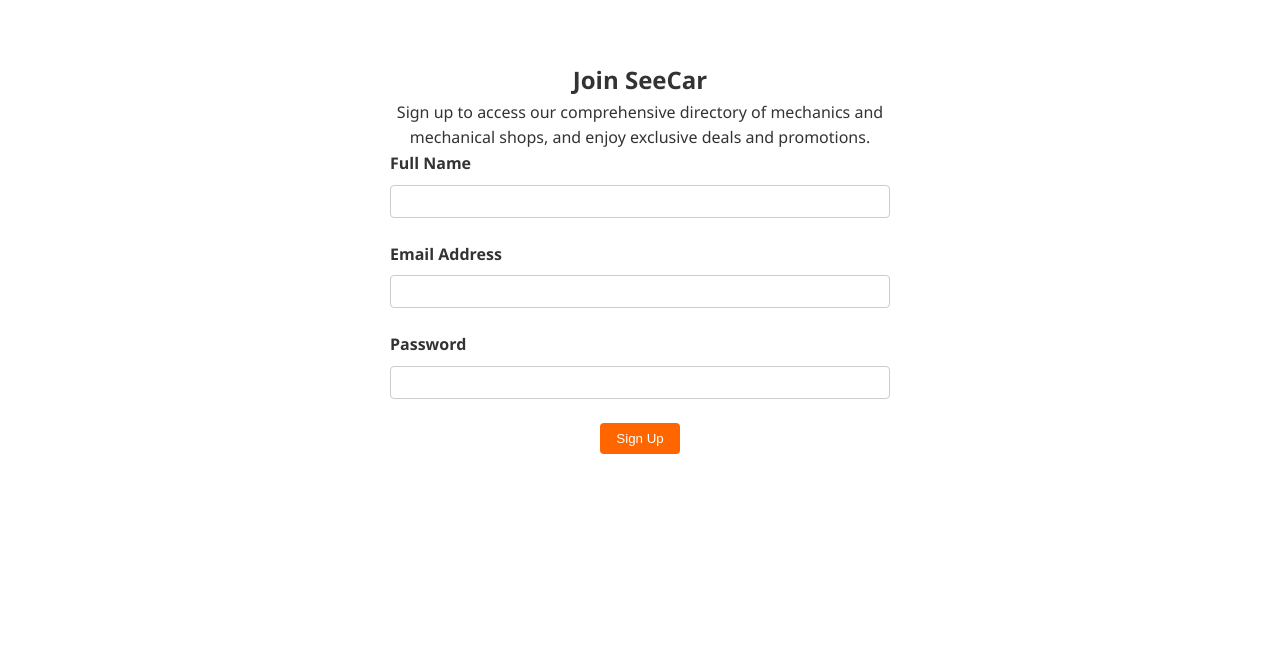
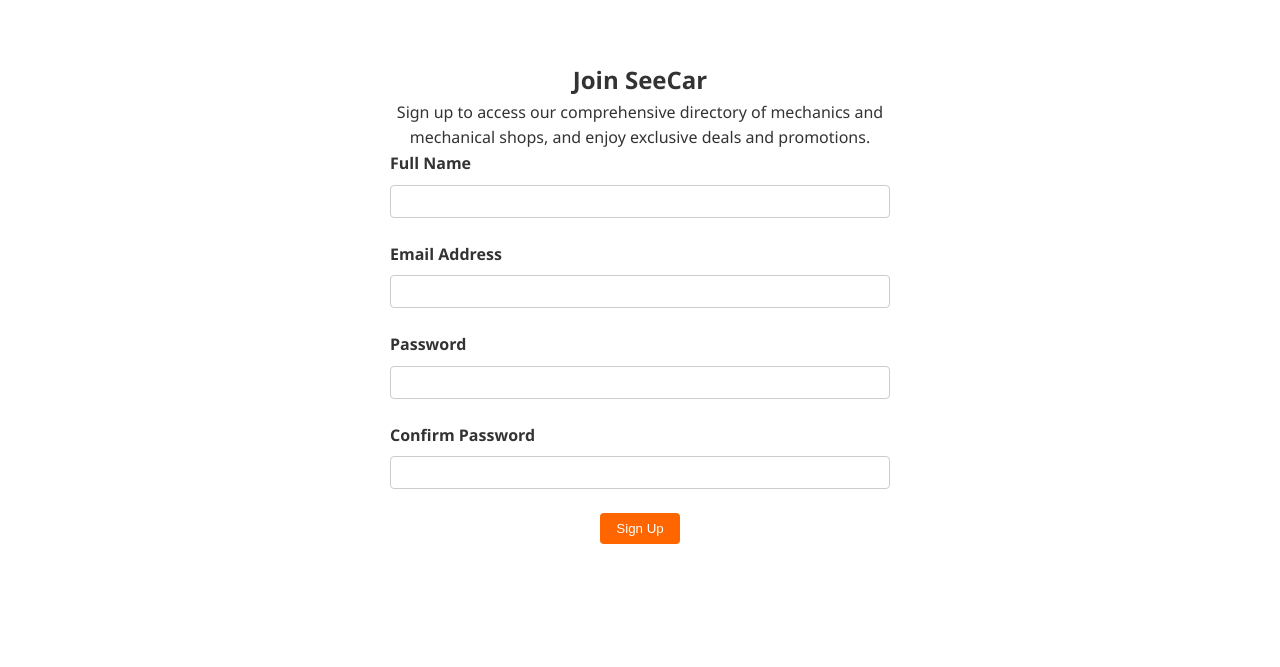
Before and after one commit to MihlaliKota/Landing-Web-Page, a plain HTML site: page started.html in a window 1280 px wide. Shown: the part 73-740 px from the top of the page. Drawn offline with Linux system fonts and the light colour scheme.

Commit message:
Added password confirmation

```diff
--- a/started.html
+++ b/started.html
@@ -20,7 +20,7 @@
         <div class="signup-container">
           <h1>Join SeeCar</h1>
           <p>Sign up to access our comprehensive directory of mechanics and mechanical shops, and enjoy exclusive deals and promotions.</p>
-          <form>
+          <form action="indexes.html">
             <div class="form-group">
               <label for="name">Full Name</label>
               <input type="text" id="name" name="name" required>
@@ -33,7 +33,11 @@
               <label for="password">Password</label>
               <input type="password" id="password" name="password" required>
             </div>
-            <button type="submit" class="btn"><a href="indexes.html">Sign Up</a></button>
+            <div class="form-group">
+              <label for="confirm-password">Confirm Password</label>
+              <input type="password" id="confirm-password" name="confirm-password" required>
+            </div>
+            <button type="submit" class="btn">Sign Up</button>
           </form>
         </div>
       </div>
```
